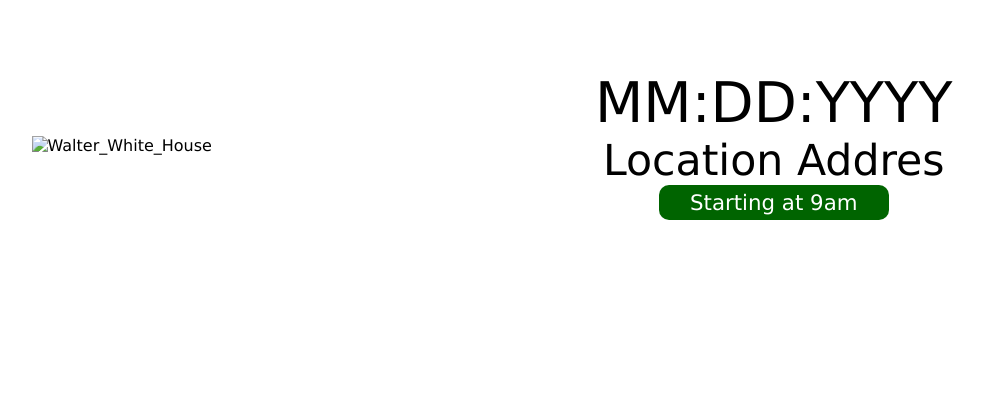
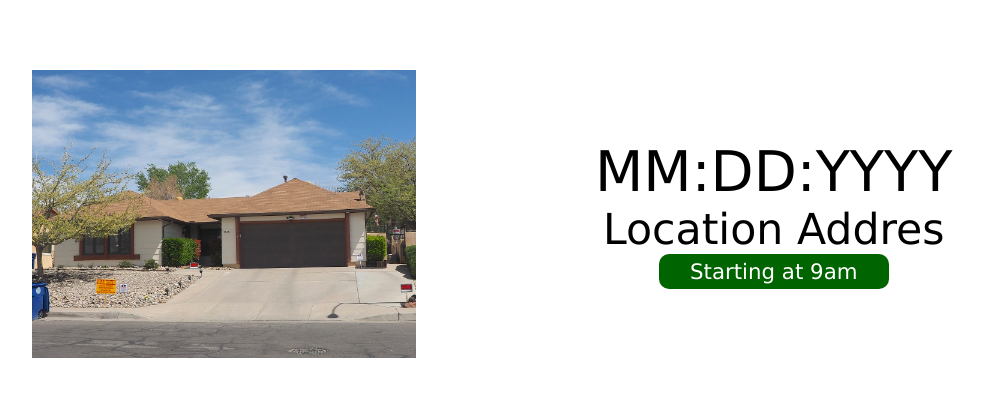
Before and after one commit to ArgenisGonzalez-Ksquare/breakingBadLandingPage, a plain HTML site: page index.html in a window 1280 px wide. Shown: the part 140-536 px from the top of the page, without its empty margins (148-1131 px from the left). Drawn offline with Linux system fonts and the light colour scheme; the site is published under a folder, as on GitHub Pages, so addresses that start at the root find nothing.

Commit message:
skeleton for the landing page2

```diff
--- a/index.html
+++ b/index.html
@@ -21,7 +21,7 @@
     <main>
         <section class="dateAddress">
 
-            <img src="/img/Walter_White's_House.jpg" alt="Walter_White_House" class="HouseImg">
+            <img src="./img/Walter_White's_House.jpg" alt="Walter_White_House" class="HouseImg">
 
             <div class="info">
                 <span class="info1">MM:DD:YYYY</span>
```
